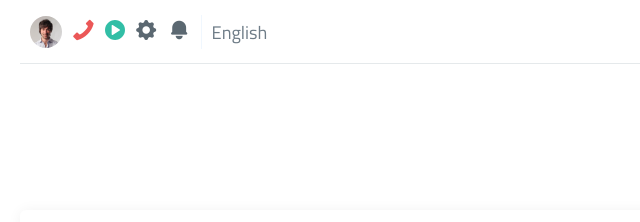
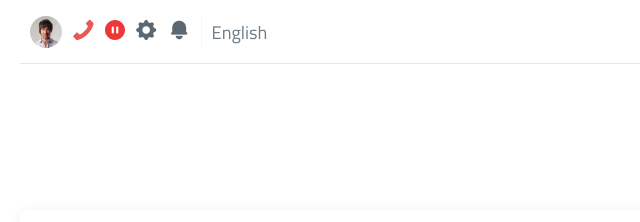
Before and after one commit to adel9210/xon-tel, a website: page index.html in a window 1280 px wide. Shown: the top 222 px of the page, 0-640 px from the left. Drawn offline with nearby package versions, Linux system fonts and the light colour scheme; files whose address does not match are found by name.

Commit message:
add pouse icon

```diff
--- a/index.html
+++ b/index.html
@@ -151,7 +151,7 @@
               </li>
               <li class="header__item">
                 <a href="#" class="header__item__link">
-                  <img class="icon-svg" src="assets/img/icon/play.svg" alt="Play Image">
+                  <img class="icon-svg" src="assets/img/icon/pause.svg" alt="Play Image">
                 </a>
               </li>
               <li class="header__item">
```
Also changed, not shown: assets/img/icon/pause-3.svg (added), assets/img/icon/pause.svg (added).
